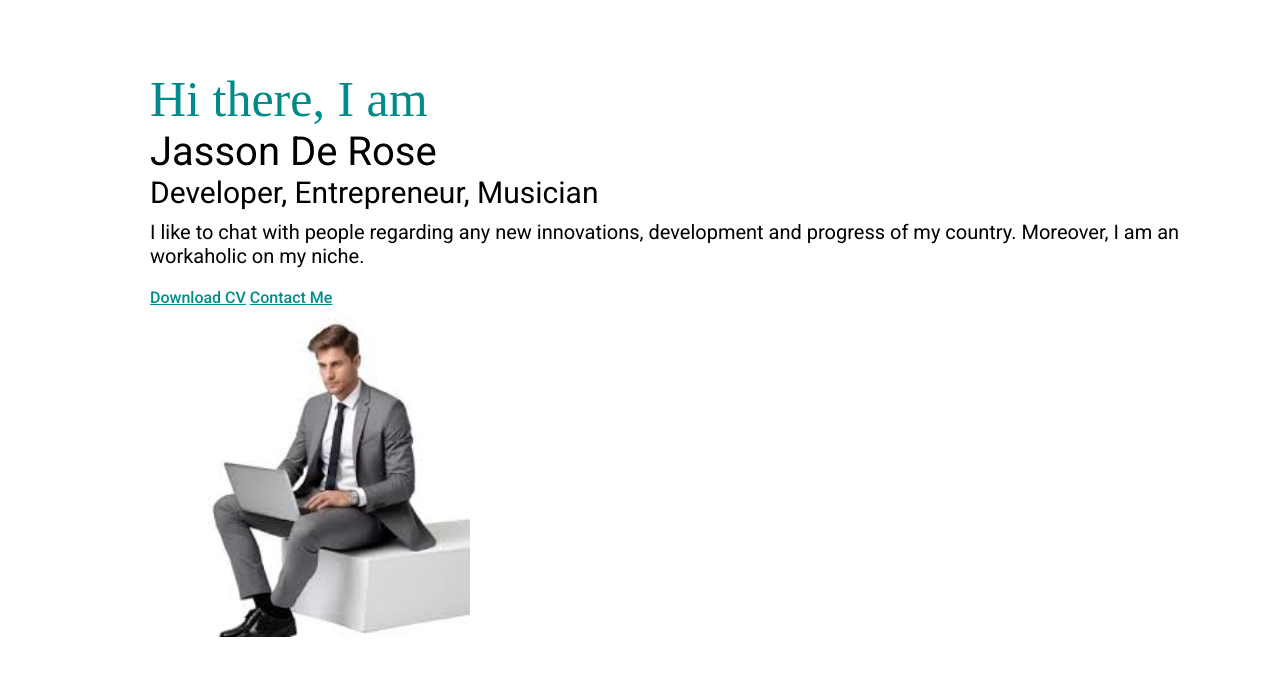
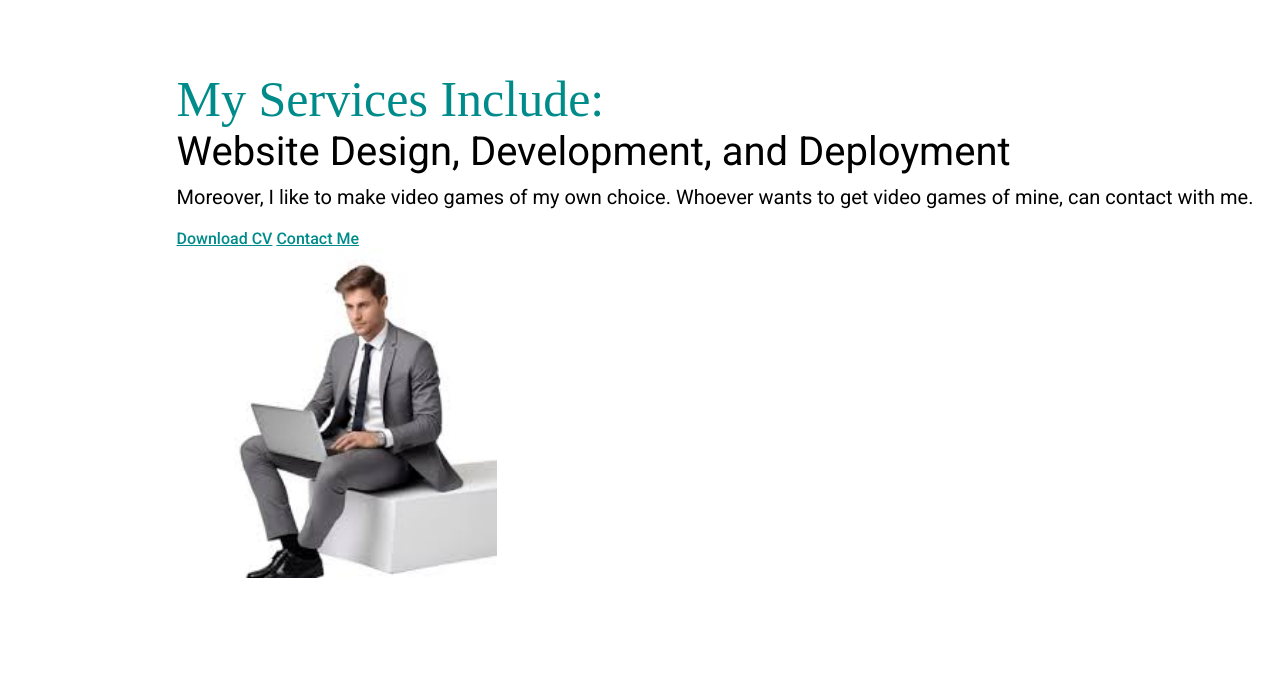
Before and after one commit to Jasson-De-Rose/De-Rose-Portfolio, a plain HTML site: page services.html in a window 1280 px wide. Drawn offline with Linux system fonts and the light colour scheme.

Commit message:
Update services.html with working area

```diff
--- a/services.html
+++ b/services.html
@@ -29,10 +29,9 @@
             </div>
            <div class="infoContainer">
               <div class="devInfo">
-                    <div class="hello">Hi there, I am </div>
-                    <div class="name">Jasson De Rose</div>
-                    <div class="about">Developer, Entrepreneur, Musician</div>
-                    <div class="moreabout">I like to chat with people regarding any new innovations, development and progress of my country. Moreover, I am an workaholic on my niche.</div>
+                    <div class="hello">My Services Include:</div>
+                    <div class="name">Website Design, Development, and Deployment</div>
+                    <div class="moreabout"> Moreover, I like to make video games of my own choice. Whoever wants to get video games of mine, can contact with me.</div>
                     <div class="buttons">
                         <button><a href="cv.txt" target="_blank" download="mycv">Download CV</a></button>
                         <button><a href="contact.html">Contact Me</a></button>
```
